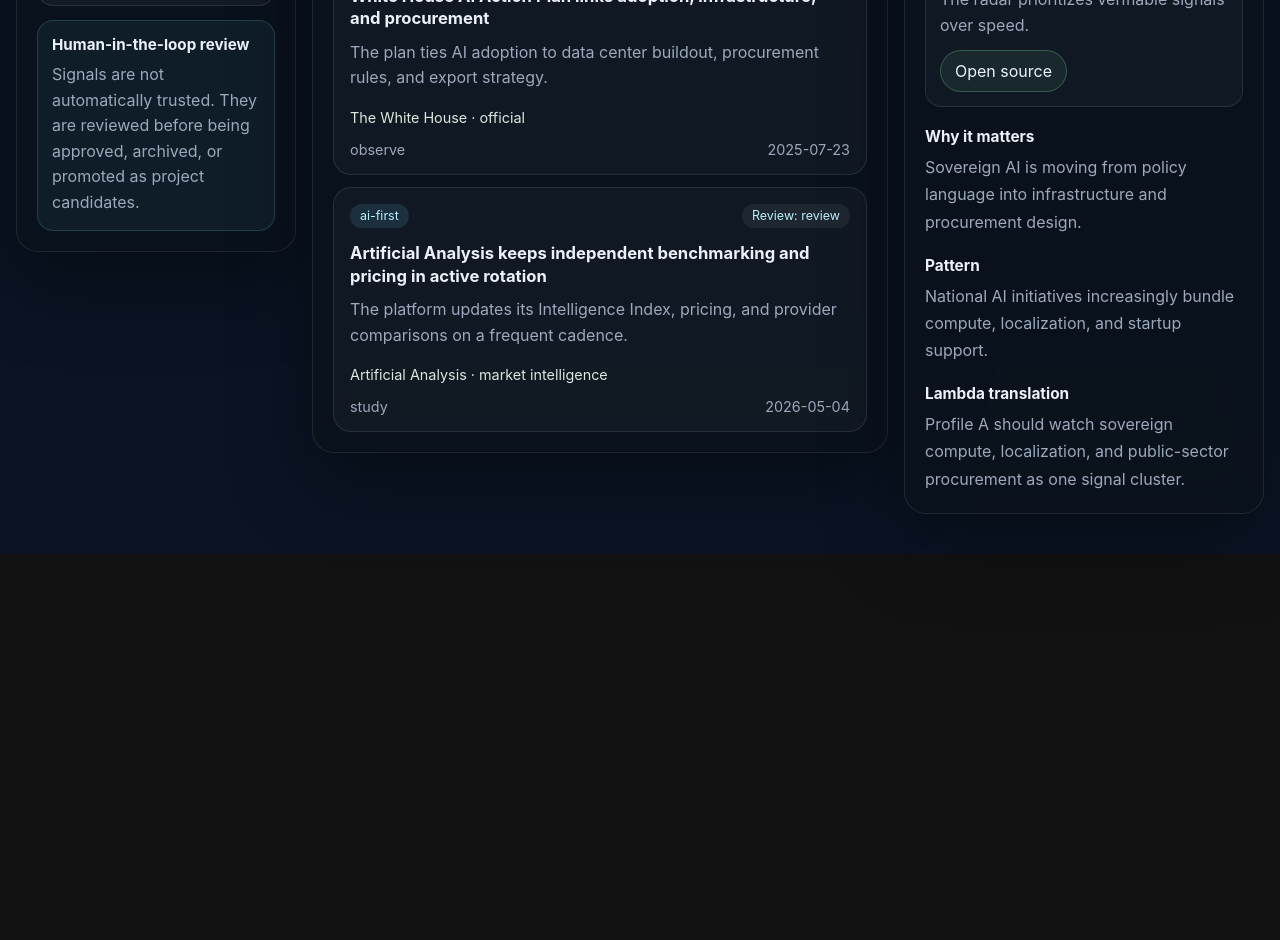
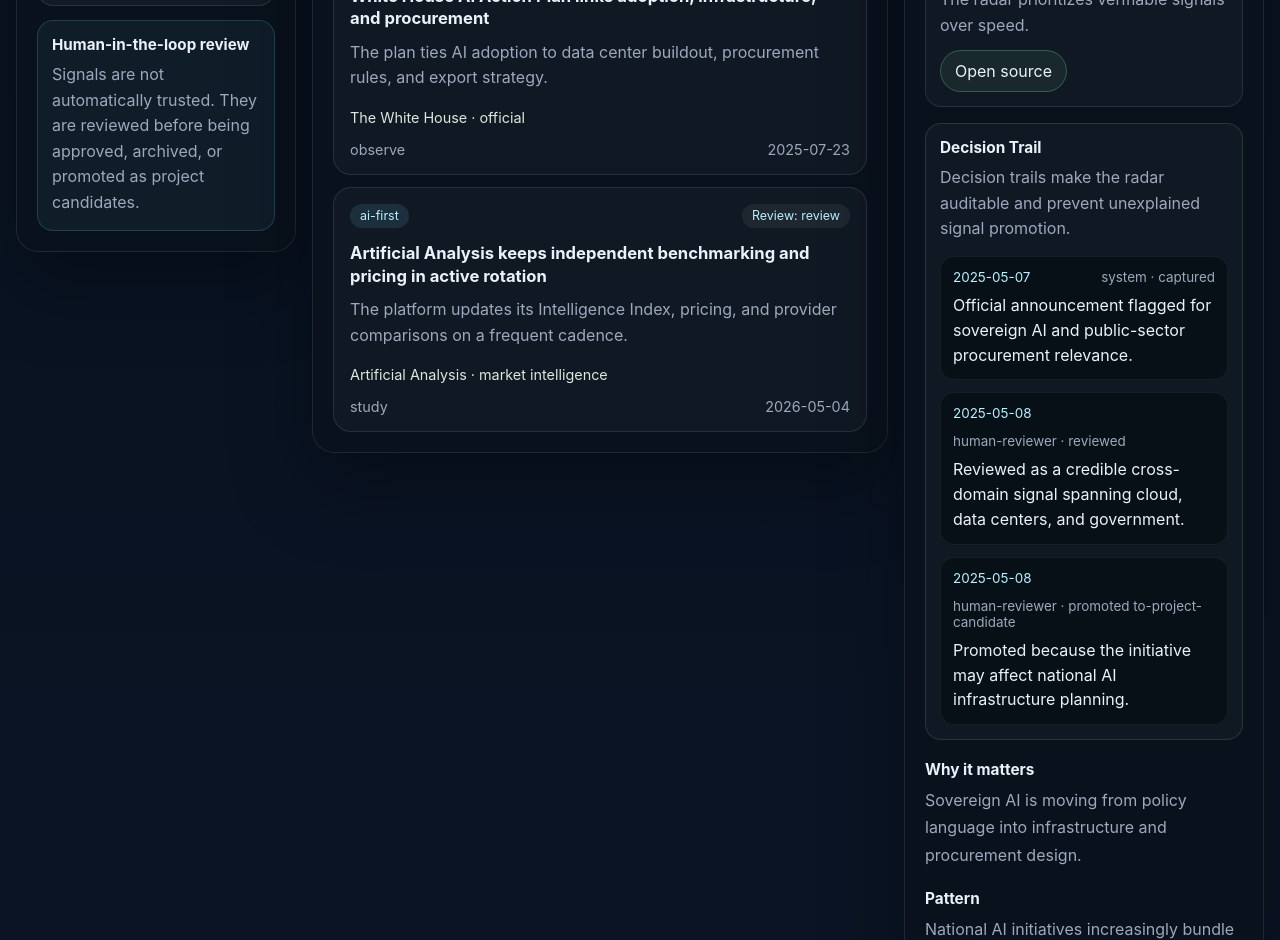
Before and after one commit to LambdaOpsLab/big-league-ops-radar, a React (Vite) app: page / in a window 1280 px wide. Shown: the part 1820-2760 px from the top of the page. Before the commit the page ends 2374 px from the top, so only its background shows below. Built offline with nearby package versions, Linux system fonts and the light colour scheme.

Commit message:
Add decision trail for reviewed signals

```diff
--- a/src/App.tsx
+++ b/src/App.tsx
@@ -25,6 +25,12 @@ interface DisplaySignal {
   footerLabel: string;
   detailBlocks: Array<{ heading: string; body: string }>;
   tags?: string[];
+  decisionTrail?: Array<{
+    date: string;
+    actor: 'human-reviewer' | 'system';
+    action: 'captured' | 'reviewed' | 'approved' | 'archived' | 'promoted-to-project-candidate' | 'updated';
+    note: string;
+  }>;
 }
 
 const demoDomains: Array<Domain | 'All'> = [
@@ -132,7 +138,8 @@ function normalizeRealSignal(signal: RadarSignal): DisplaySignal {
       { heading: 'Pattern', body: signal.pattern },
       { heading: 'Lambda translation', body: signal.lambdaTranslation }
     ],
-    tags: signal.reviewNotes ? [signal.reviewNotes] : undefined
+    tags: signal.reviewNotes ? [signal.reviewNotes] : undefined,
+    decisionTrail: signal.decisionTrail
   };
 }
 
@@ -487,6 +494,28 @@ export default function App() {
                 </div>
               ) : null}
 
+              {mode === 'real' && selectedSignal.decisionTrail ? (
+                <section className="trail-panel">
+                  <div className="trail-heading">
+                    <h4>Decision Trail</h4>
+                    <p>Decision trails make the radar auditable and prevent unexplained signal promotion.</p>
+                  </div>
+                  <ol className="trail-list">
+                    {selectedSignal.decisionTrail.map((entry) => (
+                      <li key={`${entry.date}-${entry.action}-${entry.note}`}>
+                        <div className="trail-row">
+                          <span className="trail-date">{entry.date}</span>
+                          <span className="trail-meta">
+                            {entry.actor} · {entry.action.replace('-', ' ')}
+                          </span>
+                        </div>
+                        <p>{entry.note}</p>
+                      </li>
+                    ))}
+                  </ol>
+                </section>
+              ) : null}
+
               {selectedSignal.detailBlocks.map((block) => (
                 <div className="detail-block" key={block.heading}>
                   <h4>{block.heading}</h4>
--- a/src/data/realSignals.ts
+++ b/src/data/realSignals.ts
@@ -19,7 +19,27 @@ export const realSignals: RadarSignal[] = [
     confidence: 'high',
     status: 'approved',
     publishedAt: '2025-05-07',
-    sourceUrl: 'https://openai.com/global-affairs/openai-for-countries/'
+    sourceUrl: 'https://openai.com/global-affairs/openai-for-countries/',
+    decisionTrail: [
+      {
+        date: '2025-05-07',
+        actor: 'system',
+        action: 'captured',
+        note: 'Official announcement flagged for sovereign AI and public-sector procurement relevance.'
+      },
+      {
+        date: '2025-05-08',
+        actor: 'human-reviewer',
+        action: 'reviewed',
+        note: 'Reviewed as a credible cross-domain signal spanning cloud, data centers, and government.'
+      },
+      {
+        date: '2025-05-08',
+        actor: 'human-reviewer',
+        action: 'promoted-to-project-candidate',
+        note: 'Promoted because the initiative may affect national AI infrastructure planning.'
+      }
+    ]
   },
   {
     id: 'anthropic-emea-expansion',
@@ -39,7 +59,27 @@ export const realSignals: RadarSignal[] = [
     confidence: 'high',
     status: 'review',
     publishedAt: '2025-04-08',
-    sourceUrl: 'https://www.anthropic.com/news/head-of-EMEA-new-roles'
+    sourceUrl: 'https://www.anthropic.com/news/head-of-EMEA-new-roles',
+    decisionTrail: [
+      {
+        date: '2025-04-08',
+        actor: 'system',
+        action: 'captured',
+        note: 'Company announcement captured for regional enterprise adoption and hiring expansion.'
+      },
+      {
+        date: '2025-04-09',
+        actor: 'human-reviewer',
+        action: 'reviewed',
+        note: 'Reviewed for evidence of sustained Europe demand rather than a single hiring headline.'
+      },
+      {
+        date: '2025-04-09',
+        actor: 'human-reviewer',
+        action: 'approved',
+        note: 'Approved as a credible indicator of European operating footprint expansion.'
+      }
+    ]
   },
   {
     id: 'nvidia-sovereign-ai',
@@ -59,7 +99,27 @@ export const realSignals: RadarSignal[] = [
     confidence: 'high',
     status: 'approved',
     publishedAt: '2024-02-28',
-    sourceUrl: 'https://blogs.nvidia.com/blog/what-is-sovereign-ai/'
+    sourceUrl: 'https://blogs.nvidia.com/blog/what-is-sovereign-ai/',
+    decisionTrail: [
+      {
+        date: '2024-02-28',
+        actor: 'system',
+        action: 'captured',
+        note: 'Captured from NVIDIA policy framing on sovereign AI and AI factory infrastructure.'
+      },
+      {
+        date: '2024-03-01',
+        actor: 'human-reviewer',
+        action: 'reviewed',
+        note: 'Reviewed as a durable infrastructure pattern rather than a single product announcement.'
+      },
+      {
+        date: '2024-03-01',
+        actor: 'human-reviewer',
+        action: 'approved',
+        note: 'Approved because it clarifies how sovereignty links chips, data centers, and energy.'
+      }
+    ]
   },
   {
     id: 'white-house-ai-action-plan',
@@ -79,7 +139,27 @@ export const realSignals: RadarSignal[] = [
     confidence: 'high',
     status: 'approved',
     publishedAt: '2025-07-23',
-    sourceUrl: 'https://www.whitehouse.gov/releases/2025/07/white-house-unveils-americas-ai-action-plan/'
+    sourceUrl: 'https://www.whitehouse.gov/releases/2025/07/white-house-unveils-americas-ai-action-plan/',
+    decisionTrail: [
+      {
+        date: '2025-07-23',
+        actor: 'system',
+        action: 'captured',
+        note: 'Captured from an official policy release covering AI infrastructure and procurement.'
+      },
+      {
+        date: '2025-07-24',
+        actor: 'human-reviewer',
+        action: 'reviewed',
+        note: 'Reviewed for direct relevance to federal procurement and data center buildout.'
+      },
+      {
+        date: '2025-07-24',
+        actor: 'human-reviewer',
+        action: 'approved',
+        note: 'Approved because the plan affects adoption and infrastructure conditions for Profile A.'
+      }
+    ]
   },
   {
     id: 'artificial-analysis-benchmarking',
@@ -100,6 +180,26 @@ export const realSignals: RadarSignal[] = [
     status: 'review',
     publishedAt: '2026-05-04',
     sourceUrl: 'https://artificialanalysis.ai/',
-    reviewNotes: 'Curated from the homepage changelog and Intelligence Index exposure.'
+    reviewNotes: 'Curated from the homepage changelog and Intelligence Index exposure.',
+    decisionTrail: [
+      {
+        date: '2026-05-04',
+        actor: 'system',
+        action: 'captured',
+        note: 'Captured from benchmarking and provider comparison surface area.'
+      },
+      {
+        date: '2026-05-05',
+        actor: 'human-reviewer',
+        action: 'reviewed',
+        note: 'Reviewed as market-intelligence input for model selection and governance.'
+      },
+      {
+        date: '2026-05-05',
+        actor: 'human-reviewer',
+        action: 'approved',
+        note: 'Approved as an external benchmark signal useful for procurement comparisons.'
+      }
+    ]
   }
 ];
--- a/src/styles.css
+++ b/src/styles.css
@@ -511,6 +511,72 @@ dd {
   background: rgba(114, 214, 255, 0.16);
 }
 
+.trail-panel {
+  padding: 14px;
+  border-radius: 16px;
+  background: rgba(255, 255, 255, 0.03);
+  border: 1px solid var(--border);
+}
+
+.trail-heading h4 {
+  margin: 0;
+  font-size: 0.96rem;
+}
+
+.trail-heading p {
+  margin: 8px 0 0;
+  color: var(--muted);
+  line-height: 1.6;
+}
+
+.trail-list {
+  margin: 14px 0 0;
+  padding: 0;
+  list-style: none;
+  display: grid;
+  gap: 12px;
+}
+
+.trail-list li {
+  padding: 12px;
+  border-radius: 14px;
+  background: rgba(8, 16, 28, 0.7);
+  border: 1px solid var(--border);
+}
+
+.trail-row {
+  display: flex;
+  justify-content: space-between;
+  gap: 12px;
+  flex-wrap: wrap;
+  margin-bottom: 8px;
+}
+
+.trail-date {
+  font-size: 0.84rem;
+  color: var(--accent-strong);
+}
+
+.trail-meta {
+  font-size: 0.84rem;
+  color: var(--muted);
+}
+
+.trail-list p {
+  margin: 0;
+  color: var(--text);
+  line-height: 1.55;
+}
+
+.mode-real .trail-panel {
+  border-color: rgba(126, 224, 160, 0.16);
+}
+
+.mode-real .trail-list li {
+  background: rgba(6, 16, 22, 0.86);
+  border-color: rgba(126, 224, 160, 0.08);
+}
+
 .detail-block h4 {
   margin: 0 0 8px;
   font-size: 0.96rem;
--- a/src/types/radarSignal.ts
+++ b/src/types/radarSignal.ts
@@ -41,4 +41,10 @@ export interface RadarSignal {
   publishedAt: string;
   sourceUrl: string;
   reviewNotes?: string;
+  decisionTrail?: {
+    date: string;
+    actor: 'human-reviewer' | 'system';
+    action: 'captured' | 'reviewed' | 'approved' | 'archived' | 'promoted-to-project-candidate' | 'updated';
+    note: string;
+  }[];
 }
```
Also changed, not shown: 1 other file (tests, documents, lock files or other folders).
